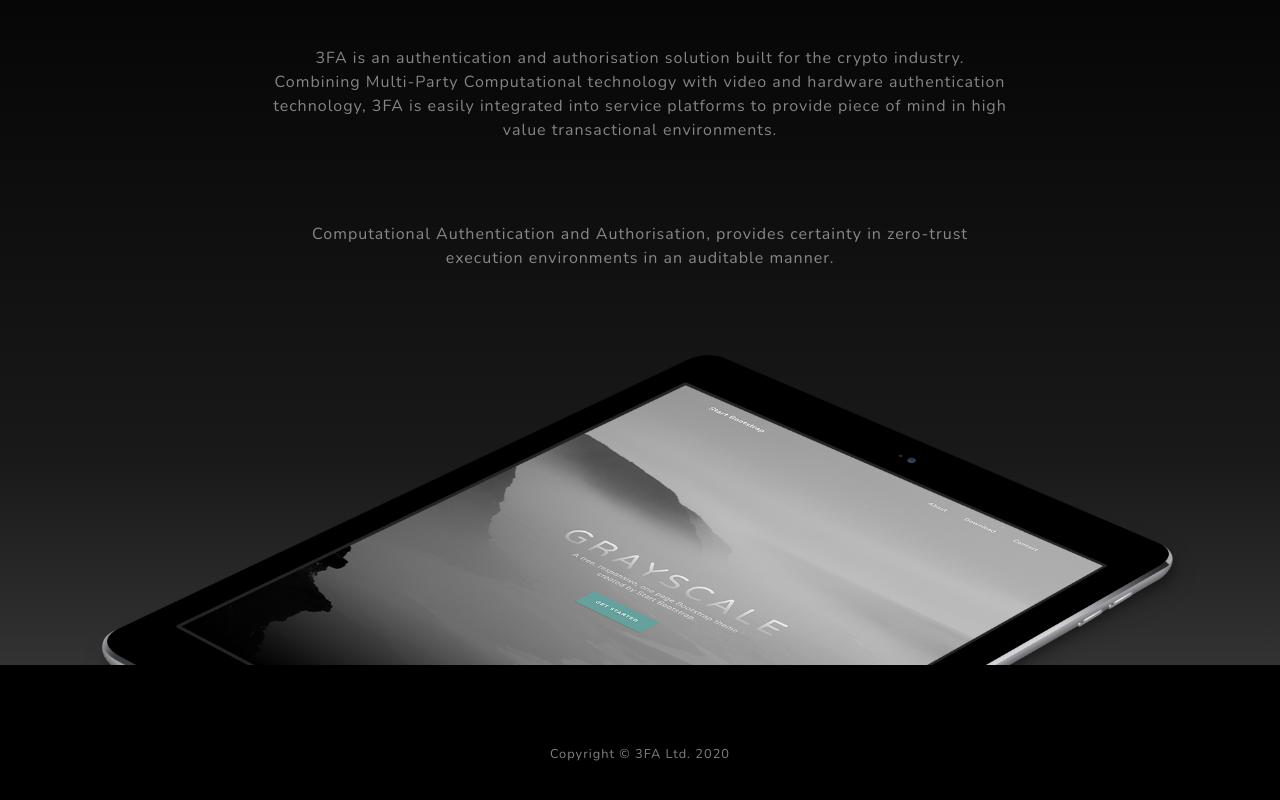
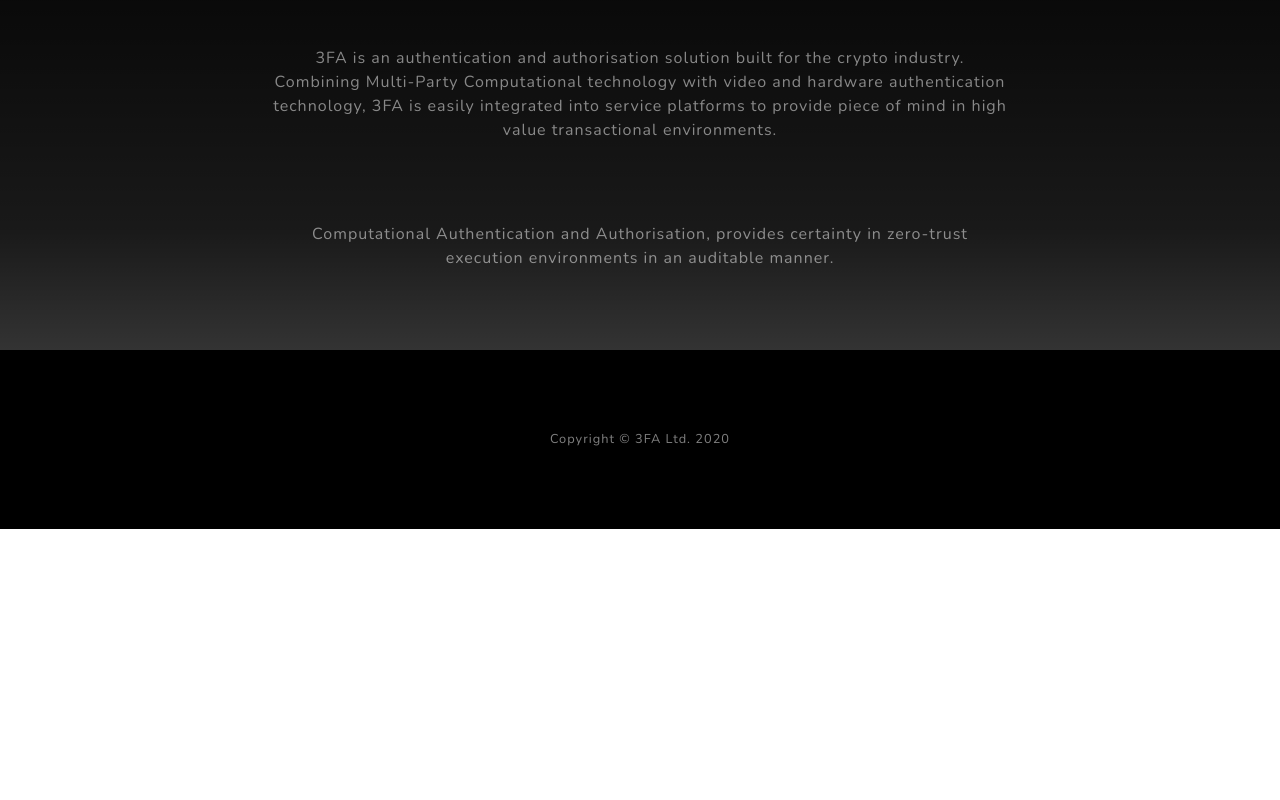
Before and after one commit to 3faid/3fa.services, a plain HTML site: page index.html in a window 1280 px wide. Shown: the part 938-1738 px from the top of the page. After the commit the page ends 1467 px from the top, so only its background shows below. Drawn offline with nearby package versions, Linux system fonts and the light colour scheme.

Commit message:
Remove images

```diff
--- a/index.html
+++ b/index.html
@@ -49,7 +49,7 @@
                         </p>
                     </div>
                 </div>
-                <img class="img-fluid" src="assets/img/ipad.png" alt="" />
+                <!--img class="img-fluid" src="assets/img/ipad.png" alt="" /-->
             </div>
         </section>
         <!-- Signup-->
```
